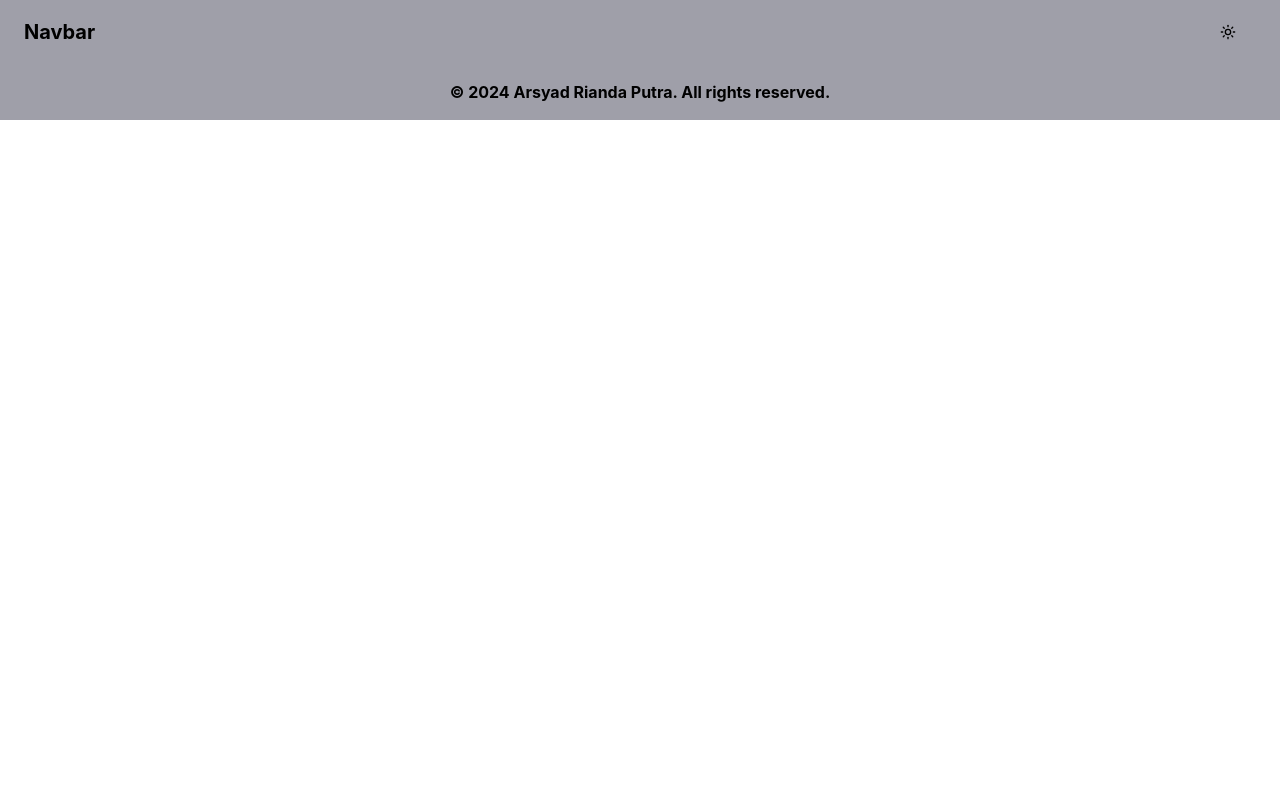
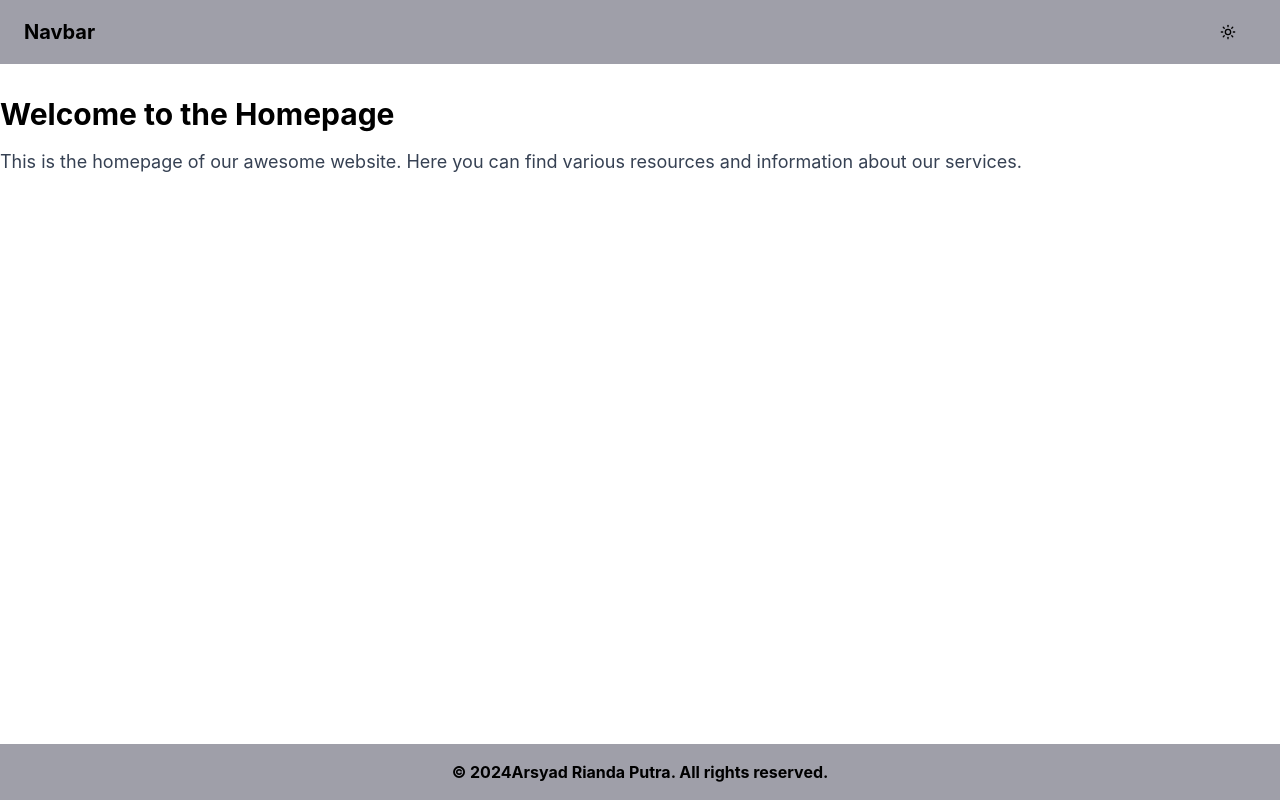
Before and after one commit to InsoniacX/ArsyadR-React, a React (Vite) app: page / in a window 1280 px wide. Built offline with nearby package versions, Linux system fonts and the light colour scheme.

Commit message:
Added: Page and Routing

```diff
--- a/package.json
+++ b/package.json
@@ -14,6 +14,7 @@
     "react": "^19.2.0",
     "react-dom": "^19.2.0",
     "react-icons": "^5.6.0",
+    "react-router-dom": "^7.13.1",
     "tailwindcss": "^4.2.1"
   },
   "devDependencies": {
--- a/src/App.tsx
+++ b/src/App.tsx
@@ -1,6 +1,11 @@
 import { useState } from "react";
 import Navbar from "./components/Navbar";
 import Footer from "./components/Footer";
+import { BrowserRouter, Route, Routes } from "react-router-dom";
+import Homepage from "./pages/Homepage";
+import About from "./pages/About";
+import Project from "./pages/Project";
+import Contact from "./pages/Contact";
 
 export default function App() {
   const [isDarkMode, setIsDarkMode] = useState(false);
@@ -10,11 +15,19 @@ export default function App() {
   };
 
   return (
-    <div
-      className={`${isDarkMode && "dark"} bg-white h-screen w-full dark:bg-black`}
-    >
-      <Navbar isDarkMode={isDarkMode} toggleDarkMode={toggleDarkMode} />
-      <Footer />
-    </div>
+    <BrowserRouter>
+      <div
+        className={`${isDarkMode && "dark"} bg-white h-screen w-full dark:bg-black flex flex-col`}
+      >
+        <Navbar isDarkMode={isDarkMode} toggleDarkMode={toggleDarkMode} />
+        <Routes>
+          <Route path="/" element={<Homepage />} />
+          <Route path="/about" element={<About />} />
+          <Route path="/project" element={<Project />} />
+          <Route path="/contact" element={<Contact />} />
+        </Routes>
+        <Footer />
+      </div>
+    </BrowserRouter>
   );
 }
--- a/src/components/Footer.tsx
+++ b/src/components/Footer.tsx
@@ -3,7 +3,7 @@ const Footer = () => {
     <footer className="bg-zinc-400 text-black font-bold dark:bg-zinc-900 dark:text-white py-4">
       <div className="container mx-auto text-center">
         <p>
-          &copy; 2024{" "}
+          &copy; 2024
           <a href="https://github.com/InsoniacX">Arsyad Rianda Putra.</a> All
           rights reserved.
         </p>
--- a/src/components/Navbar.tsx
+++ b/src/components/Navbar.tsx
@@ -8,7 +8,7 @@ const Navbar = ({
   toggleDarkMode: () => void;
 }) => {
   return (
-    <nav className="w-full h-16 bg-zinc-400 dark:bg-zinc-900 flex items-center justify-between p-6">
+    <nav className="w-full h-16 sticky top-0 bg-zinc-400 dark:bg-zinc-900 flex items-center justify-between p-6">
       <h1 className="text-xl font-bold text-black dark:text-white">Navbar</h1>
       <div className="bg-zinc-400 dark:bg-zinc-900">
         <div className="bg-transparent p-2 rounded-xl gap-2 flex items-center">
--- /dev/null
+++ b/src/pages/About.tsx
@@ -0,0 +1,13 @@
+const About = () => {
+  return (
+    <div className="container flex-1 overflow-y-auto mx-auto px-4 py-8">
+      <h1 className="text-3xl font-bold mb-4">About Us</h1>
+      <p className="text-lg text-gray-700 dark:text-gray-300">
+        This is the about page of our awesome website. Here you can learn more
+        about our mission, vision, and the team behind it.
+      </p>
+    </div>
+  );
+};
+
+export default About;
--- /dev/null
+++ b/src/pages/Contact.tsx
@@ -0,0 +1,13 @@
+const Contact = () => {
+  return (
+    <div className="container flex-1 overflow-y-auto mx-auto px-4 py-8">
+      <h1 className="text-3xl font-bold mb-4">Contact Us</h1>
+      <p className="text-lg text-gray-700 dark:text-gray-300">
+        This is the contact page of our awesome website. Here you can find ways
+        to get in touch with us for any inquiries or support.
+      </p>
+    </div>
+  );
+};
+
+export default Contact;
--- /dev/null
+++ b/src/pages/Homepage.tsx
@@ -0,0 +1,15 @@
+const Homepage = () => {
+  return (
+    <div className="container flex-1 overflow-y-auto mx-auto py-8">
+      <h1 className="text-3xl font-bold mb-4 dark:text-gray-300">
+        Welcome to the Homepage
+      </h1>
+      <p className="text-lg text-gray-700 dark:text-gray-300">
+        This is the homepage of our awesome website. Here you can find various
+        resources and information about our services.
+      </p>
+    </div>
+  );
+};
+
+export default Homepage;
--- /dev/null
+++ b/src/pages/Project.tsx
@@ -0,0 +1,13 @@
+const Projects = () => {
+  return (
+    <div className="container flex-1 overflow-y-auto mx-auto px-4 py-8">
+      <h1 className="text-3xl font-bold mb-4">Our Projects</h1>
+      <p className="text-lg text-gray-700 dark:text-gray-300">
+        This is the projects page of our awesome website. Here you can find
+        information about our latest projects and initiatives.
+      </p>
+    </div>
+  );
+};
+
+export default Projects;
```
Also changed, not shown: 1 other file (tests, documents, lock files or other folders).
